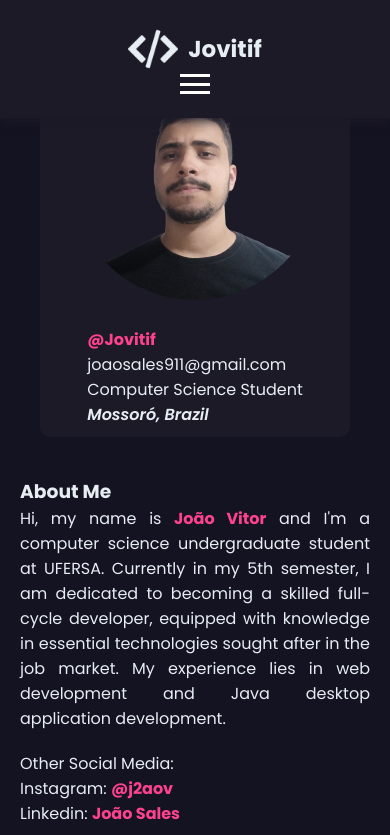
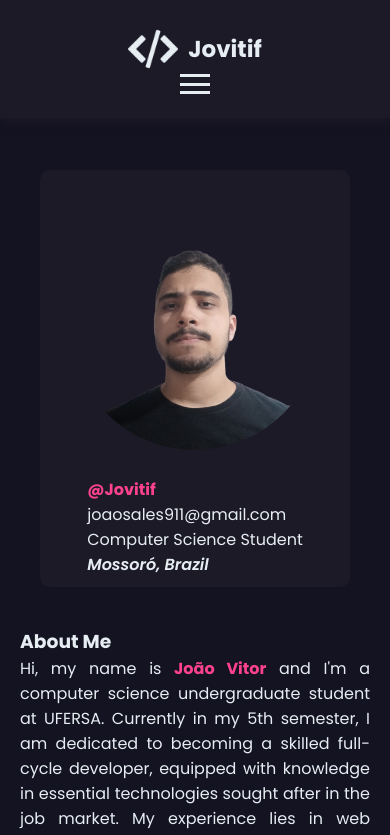
Before and after one commit to jovitif/Portfolio-Showcase, a Vue app in the folder portfolio/: page / in a window 390 px wide. Shown: the top 835 px of the page. Built offline with nearby package versions, Linux system fonts and the light colour scheme.

Commit message:
ajeitando espaçamento

```diff
--- a/portfolio/src/components/HeaderComponent.vue
+++ b/portfolio/src/components/HeaderComponent.vue
@@ -126,7 +126,7 @@
     .menu-toggle span {
       width: 100%;
       height: 3px;
-      background-color: white;
+      background-color: var(--primary-color);
       display: block;
       transition: all 0.3s ease;
     }
--- a/portfolio/src/components/SkillsSection.vue
+++ b/portfolio/src/components/SkillsSection.vue
@@ -1,5 +1,5 @@
 <template>
-    <section class="sectionskills" id="Skills">
+    <section class="sectionskills">
         <section>
             <h2>Programming</h2>
             <ul>
--- a/portfolio/src/views/HomePage.vue
+++ b/portfolio/src/views/HomePage.vue
@@ -6,10 +6,13 @@
 
     <main>
 
-   <AboutSection></AboutSection>
+        <div class="section-wrapper">
+            <AboutSection></AboutSection>
+          </div>
+
         <hr>
 
-        <div class="central-header">
+        <div class="central-header" id="Skills">
             <h2>My Skills:</h2>
         </div>
 
@@ -99,6 +102,10 @@
       line-height: 1.5;
   }
 
+  .section-wrapper {
+    margin-top: 100px; /* Ajuste a quantidade de espaço conforme necessário */
+  }
+
   .main {
       display: flex;
       flex-direction: column;
@@ -128,6 +135,13 @@
   .central-header {
       text-align: center;
       padding: 20px;
-  }
+}
+
+@media screen and (max-width: 768px) {
+    .section-wrapper {
+        margin-top: 150px; /* Ajuste a quantidade de espaço conforme necessário */
+      }
+
+}
 
   </style>
```
